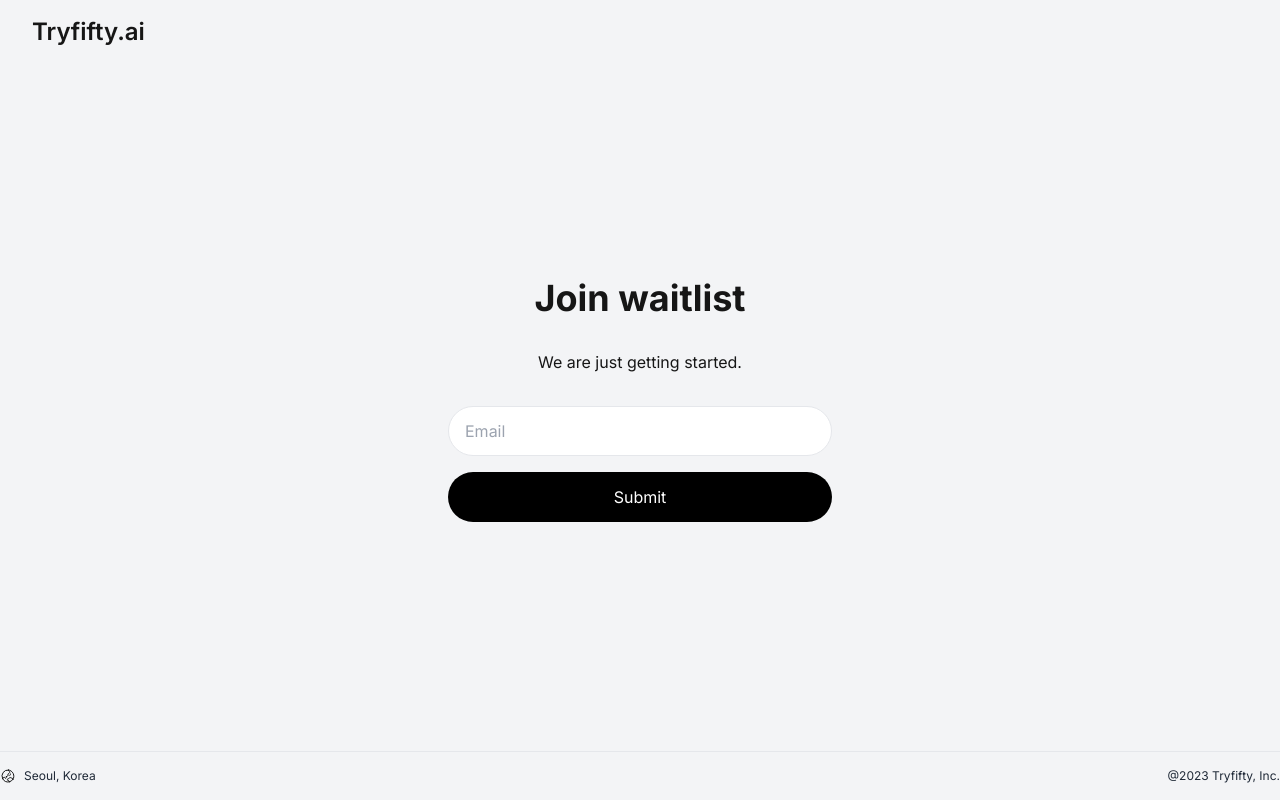
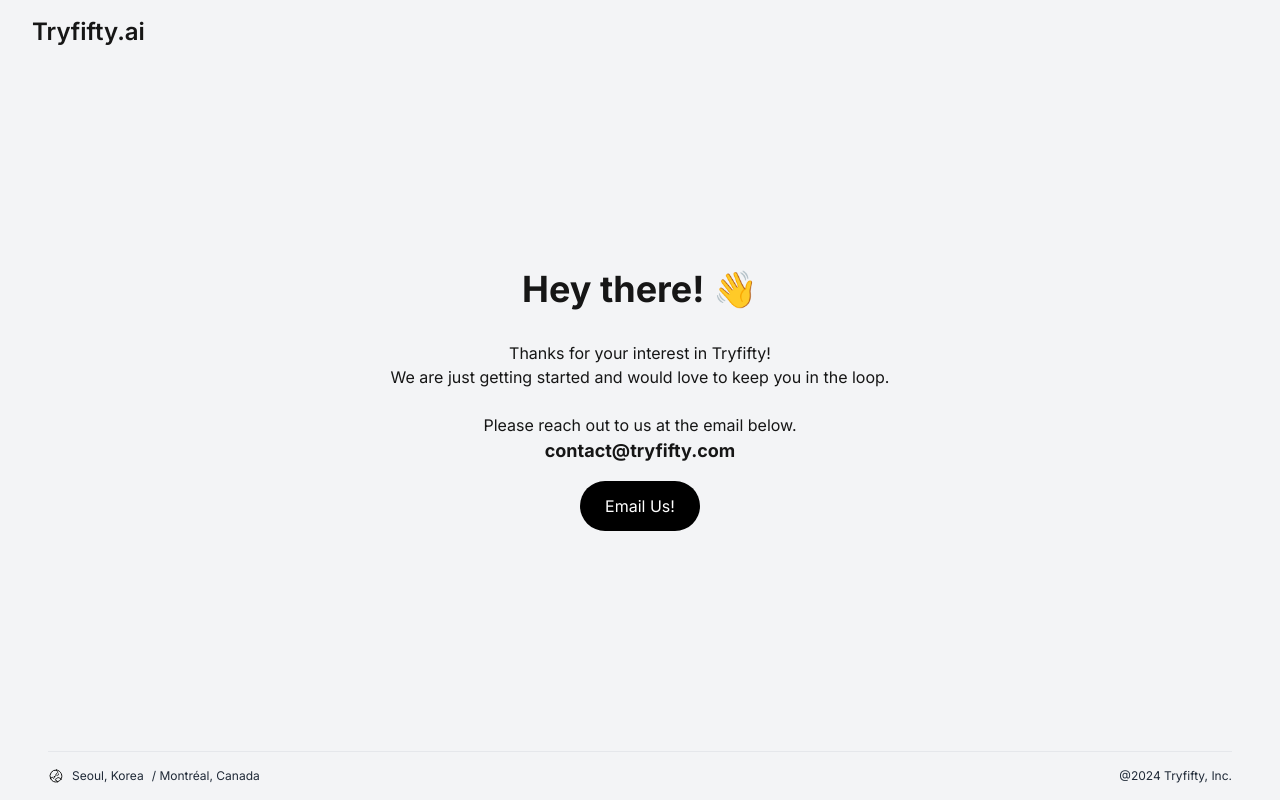
Before and after one commit to tryfifty/tryfifty, a Next.js app: page /waitlist in a window 1280 px wide. Built offline with nearby package versions, Linux system fonts and the light colour scheme; no server answers.

Commit message:
fix: minor changes

```diff
--- a/src/app/components/footer.tsx
+++ b/src/app/components/footer.tsx
@@ -2,8 +2,8 @@ import React from "react";
 
 const Footer = () => {
   return (
-    <div className="flex w-full py-4 border-t-[1px]">
-      <div className=" w-full flex flex-row justify-between items-center">
+    <div className="flex py-4 border-t-[1px] w-full">
+      <div className="flex flex-row justify-between items-center w-full">
         <div className="flex flex-row">
           <svg
             xmlns="http://www.w3.org/2000/svg"
@@ -20,10 +20,11 @@ const Footer = () => {
             />
           </svg>
 
-          <p className="text-xs ml-2 text-gray-800"> Seoul, Korea </p>
+          <p className="ml-2 text-gray-800 text-xs"> Seoul, Korea </p>
+          <p className="ml-2 text-gray-800 text-xs">  / Montréal, Canada</p>
         </div>
         <div className="flex flex-row">
-          <p className="text-xs text-gray-800"> @2023 Tryfifty, Inc. </p>
+          <p className="text-gray-800 text-xs"> @2024 Tryfifty, Inc. </p>
         </div>
       </div>
     </div>
--- a/src/app/page.tsx
+++ b/src/app/page.tsx
@@ -34,36 +34,36 @@ export default function Home() {
   }, [nextIndex]);
 
   return (
-    <main className="flex min-h-screen flex-col bg-gray-100">
+    <main className="flex flex-col bg-gray-100 min-h-screen">
       <div className="flex flex-col flex-1">
-        <div className="pb-4 pt-16 lg:flex lg:h-[95vh] lg:pb-16">
-          <div className="relative mx-auto flex w-full max-w-screen-3xl flex-col justify-end gap-16 lg:flex-row">
-            <div className="inset-0 flex items-center lg:absolute">
-              <div className="mx-auto w-full max-w-[1656px] px-4">
-                <div className="mx-auto max-w-md text-center lg:ml-0 lg:max-w-[36%] lg:text-left xl:max-w-md">
-                  <h1 className="mt-9 text-4xl font-['SF Pro Display'] lg:mt-0 lg:text-5xl font-semibold">
+        <div className="lg:flex flex-1 pt-16 pb-4">
+          <div className="relative flex lg:flex-row flex-col justify-end gap-16 mx-auto w-full max-w-screen-3xl">
+            <div className="inset-0 flex items-center">
+              <div className="mx-auto px-4 w-full max-w-[1656px]">
+                <div className="mx-auto lg:ml-0 max-w-md xl:max-w-md text-center lg:text-left">
+                  <h1 className="mt-9 lg:mt-0 font-['SF font-semibold text-4xl lg:text-5xl Display'] Pro">
                     Tryfifty.ai
                   </h1>
                   {/* <Image src='/logo.png' width={150} height={50} alt={""} /> */}
-                  <p className="mb-9 mt-4 text-lg">
+                  <p className="mt-4 mb-9 text-lg">
                     We are building something exciting in the software
                     development industry. Join the waitlist to get early access.
                   </p>
                   <p>
                     <a
                       data-variant="primary"
-                      className="group relative border border-transparent inline-flex justify-center items-center rounded-full font-medium outline-none data-[state=active]:pointer-events-none gap-[.3em] disabled:pointer-events-none transition-colors text-canvas hover:bg-secondary/75 data-[state=open]:bg-secondary/75 disabled:opacity-30 text-base h-[--button-size-lg] px-6 min-w-[12em] w-full sm:w-auto bg-black text-white py-2 hover:bg-gray-500"
+                      className="inline-flex relative justify-center items-center gap-[.3em] bg-black data-[state=open]:bg-secondary/75 hover:bg-secondary/75 hover:bg-gray-500 disabled:opacity-30 px-6 py-2 border border-transparent rounded-full w-full min-w-[12em] h-[--button-size-lg] font-medium text-base text-canvas text-white transition-colors data-[state=active]:pointer-events-none disabled:pointer-events-none group outline-none"
                       href="/waitlist"
                     >
-                      <span className="contents">Join Waitlist →</span>
+                      <span className="contents">Contact Us!</span>
                     </a>
                   </p>
                 </div>
               </div>
             </div>
-            <div className="mx-auto w-full max-w-[600px] px-4 lg:mx-0 lg:w-1/2 lg:max-w-[60%] lg:flex-1 lg:px-0 xl:w-3/5">
-              <div className="relative h-full w-full overflow-hidden">
-                <div className="pb-[100%] lg:hidden"></div>
+            <div className="lg:flex-1 mx-auto lg:mx-0 px-4 lg:px-0 w-full lg:w-3/5 max-w-[600px] lg:max-w-[60%]">
+              <div className="relative w-full h-full overflow-hidden">
+                <div className="lg:hidden pb-[100%]"></div>
                 {/* <img
                   alt=""
                   sizes="(max-width: 1023px) 600px, 60vw"
@@ -72,7 +72,7 @@ export default function Home() {
                 /> */}
                 {/* // style="position: absolute; height: 100%; width: 100%; inset: 0px; color: transparent;"> */}
                 <div className="absolute inset-0 opacity-100">
-                  <div className="overflow-hidden absolute inset-0 rounded-2xl lg:rounded-r-none 3xl:rounded-2xl">
+                  <div className="absolute inset-0 rounded-2xl lg:rounded-r-none 3xl:rounded-2xl overflow-hidden">
                     <img
                       alt=""
                       data-nimg="fill"
@@ -90,7 +90,7 @@ export default function Home() {
                   aria-expanded="false"
                   aria-controls="radix-:r5q:"
                   data-state="closed"
-                  className="rounded-full bg-blackA-9 text-whiteA-11 transition-colors hover:bg-blackA-12 hover:text-whiteA-12 data-[state=open]:bg-blackA-12 data-[state=open]:text-whiteA-12 absolute bottom-4 right-4"
+                  className="right-4 bottom-4 absolute bg-blackA-9 data-[state=open]:bg-blackA-12 hover:bg-blackA-12 rounded-full text-whiteA-11 data-[state=open]:text-whiteA-12 hover:text-whiteA-12 transition-colors"
                 >
                   <span className="block p-0.5 text-xl">
                     <svg
@@ -101,7 +101,7 @@ export default function Home() {
                       strokeWidth="1.5"
                       strokeLinecap="round"
                       strokeLinejoin="round"
-                      className="shrink-0 h-[1em] w-[1em]"
+                      className="w-[1em] h-[1em] shrink-0"
                     >
                       <g>
                         <path d="M12 20.357a8.357 8.357 0 1 0 0-16.714 8.357 8.357 0 0 0 0 16.714ZM12 12v4.5"></path>
--- a/src/app/waitlist/page.tsx
+++ b/src/app/waitlist/page.tsx
@@ -3,62 +3,62 @@
 import React, { use, useState } from "react";
 import Header from "../components/header";
 import Footer from "../components/footer";
-import supabase from "../lib/superbase";
 
 const WaitlistPage = () => {
   const [email, setEmail] = useState("");
   const [isLoading, setLoading] = useState(false);
-  const [succeeded, setSucceeded] = useState(false);
+  // const [succeeded, setSucceeded] = useState(false);
 
-  const handleSubmit = async () => {
-    setLoading(true);
-    const { data, error } = await supabase
-      .from("waitlist")
-      .insert([{ email: email }]);
+  // const handleSubmit = async () => {
+  //   setLoading(true);
+  //   const { data, error } = await supabase
+  //     .from("waitlist")
+  //     .insert([{ email: email }]);
 
-    console.log(data, error);
+  //   console.log(data, error);
 
-    if (!error) {
-      setSucceeded(true);
-    }
-  };
+  //   if (!error) {
+  //     setSucceeded(true);
+  //   }
+  // };
 
   return (
-    <main className="flex min-h-screen  w-full h-screen flex-col items-center justify-center p-12 lg:p-24 bg-gray-100">
+    <main className="flex flex-col justify-center items-center bg-gray-100 p-12 lg:p-24 w-full h-screen min-h-screen">
       <Header />
-      <div className="flex flex-col w-full items-center">
-        <h1 className="text-4xl font-bold text-center">
-          {!succeeded ? "Join waitlist" : "You're in!"}
-        </h1>
-        <p className="text-center mt-8">
-          {!succeeded
-            ? "We are just getting started."
-            : "We’ll notify you as soon as our product is ready."}
+      <div className="flex flex-col items-center w-full">
+        <h1 className="font-bold text-4xl text-center">Hey there! 👋</h1>
+        <p className="mt-8 text-center">
+          Thanks for your interest in Tryfifty!
+          <br />
+          We are just getting started and would love to keep you in the loop.
+          <br />
+          <br />
+          Please reach out to us at the email below.
         </p>
-        {!succeeded && (
-          <div className="flex flex-col w-full lg:w-96 ">
-            <input
+
+        <div className="flex flex-col items-center w-full lg:w-96">
+          {/* <input
               type="text"
               name="email"
               id="email"
-              className="flex text-black transition-colors placeholder:text-muted focus:outline-none focus:ring-1 focus:ring-black focus:placeholder:text-gray-8 text-md px-4 py-3 h-[--input-size-lg] rounded-full border mt-8"
+              className="flex mt-8 px-4 py-3 border rounded-full focus:ring-1 focus:ring-black h-[--input-size-lg] text-black text-md focus:placeholder:text-gray-8 placeholder:text-muted transition-colors focus:outline-none"
               placeholder="Email"
               value={email}
               onChange={(e) => setEmail(e.target.value)}
-            />
+            /> */}
+          <p className="font-bold text-lg"> contact@tryfifty.com</p>
           <p className="mt-4">
             <a
-                data-variant="primary"
-                className="border border-transparent inline-flex justify-center items-center rounded-full outline-none data-[state=active]:pointer-events-none gap-[.3em] disabled:pointer-events-none transition-colors text-canvas hover:bg-secondary/75 data-[state=open]:bg-secondary/75 disabled:opacity-30 text-base py-3 px-6  w-full bg-black text-white hover:bg-gray-500"
-                onClick={() => handleSubmit()}
+              href={`mailto:contact@tryfifty.com?subject=Waitlist Submission&body=Email: ${email}`}
+              target="_blank"
+              className="inline-flex justify-center items-center gap-[.3em] bg-black hover:bg-gray-500 disabled:opacity-30 px-6 py-3 border border-transparent rounded-full w-full text-base text-white transition-colors"
             >
-                <span className="contents">Submit</span>
+              <span className="contents">Email Us!</span>
             </a>
           </p>
         </div>
-        )}
       </div>
-      <div className="fixed bottom-0 w-full">
+      <div className="bottom-0 fixed px-12 w-full">
         <Footer />
       </div>
     </main>
```
Also changed, not shown: src/app/__about/page.tsx (renamed from src/app/about/page.tsx), src/app/__lb-service/page.tsx (renamed from src/app/lb-service/page.tsx). Lines whose indentation alone changed are shown as unchanged.
